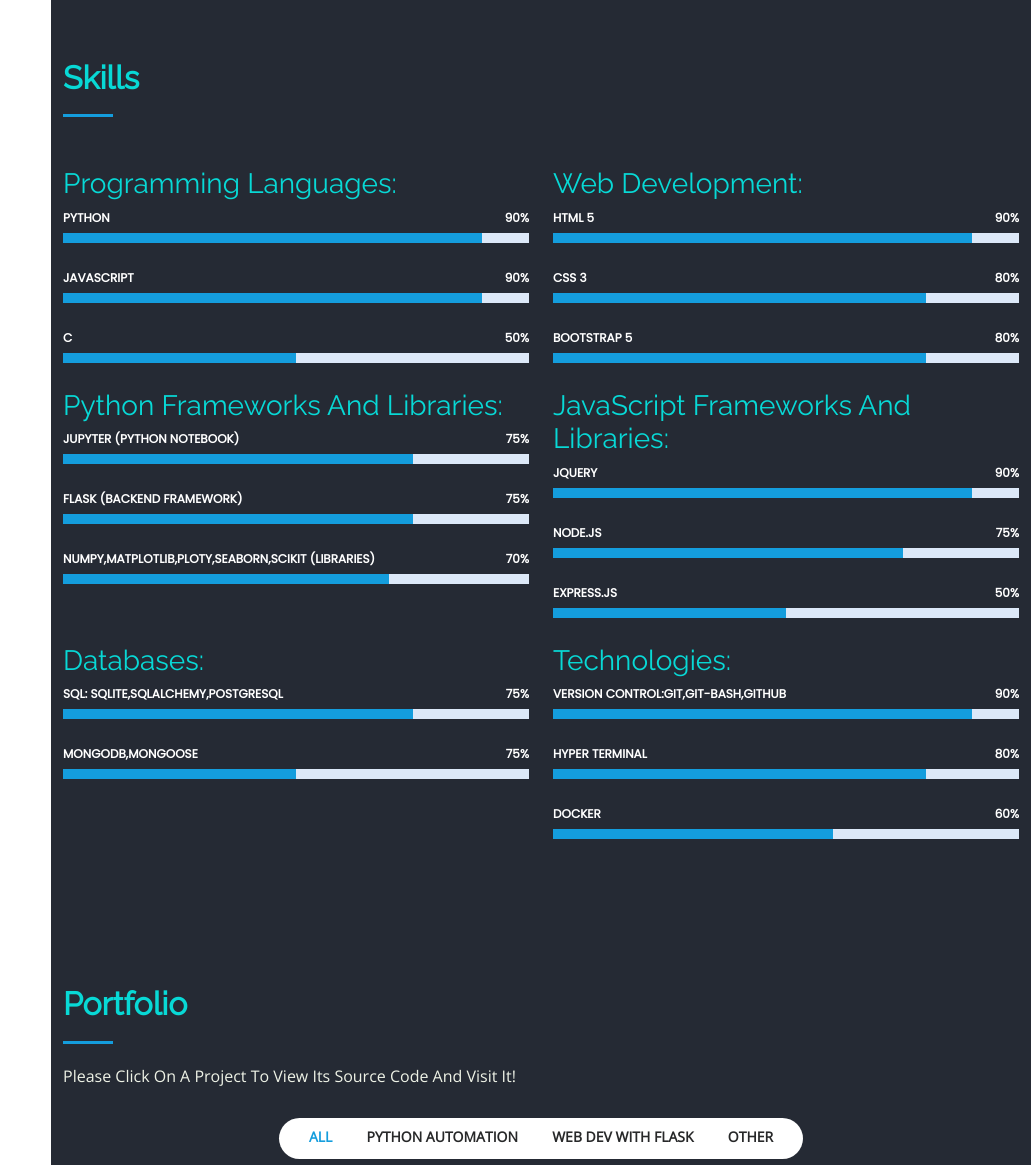
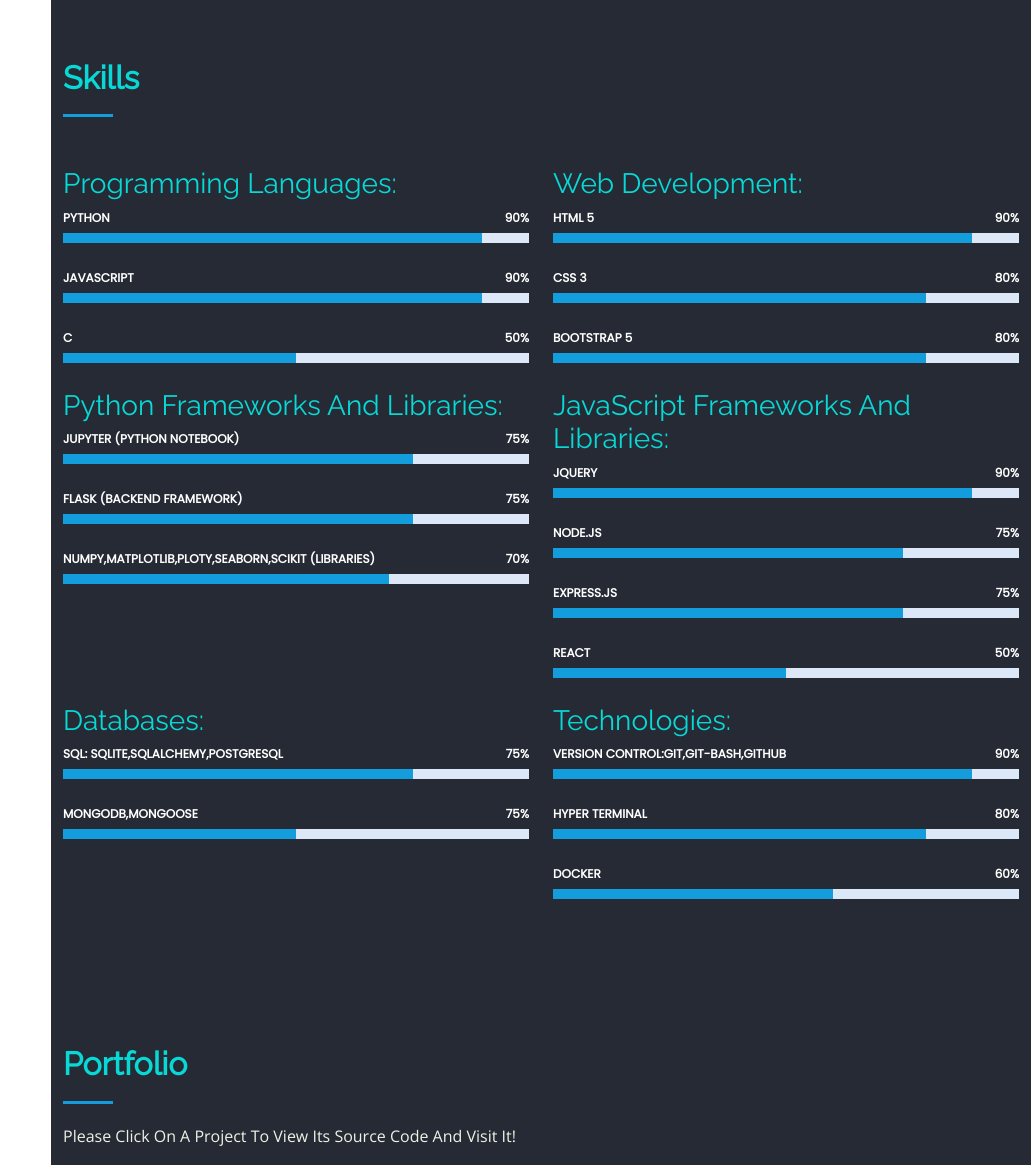
Before and after one commit to Akash-Singh04/MyPersonalWebsite, a Flask app: page / in a window 1280 px wide. Shown: the part 1597-2762 px from the top of the page, without its empty margins (249-1280 px from the left). Run offline with Flask 3, Linux system fonts and the light colour scheme; some libraries are stand-ins or nearby versions.

Commit message:
Added React

```diff
--- a/My Personal Website/templates/index.html
+++ b/My Personal Website/templates/index.html
@@ -214,6 +214,7 @@
                 <div class="progress-bar" role="progressbar" aria-valuenow="90" aria-valuemin="0" aria-valuemax="100"></div>
               </div>
             </div>
+
             <div class="progress">
               <span class="skill">Node.js <i class="val">75%</i></span>
               <div class="progress-bar-wrap">
@@ -222,7 +223,14 @@
             </div>
 
             <div class="progress">
-              <span class="skill">Express.js <i class="val">50%</i></span>
+              <span class="skill">Express.js <i class="val">75%</i></span>
+              <div class="progress-bar-wrap">
+                <div class="progress-bar" role="progressbar" aria-valuenow="75" aria-valuemin="0" aria-valuemax="100"></div>
+              </div>
+            </div>
+
+            <div class="progress">
+              <span class="skill">React <i class="val">50%</i></span>
               <div class="progress-bar-wrap">
                 <div class="progress-bar" role="progressbar" aria-valuenow="50" aria-valuemin="0" aria-valuemax="100"></div>
               </div>
```
